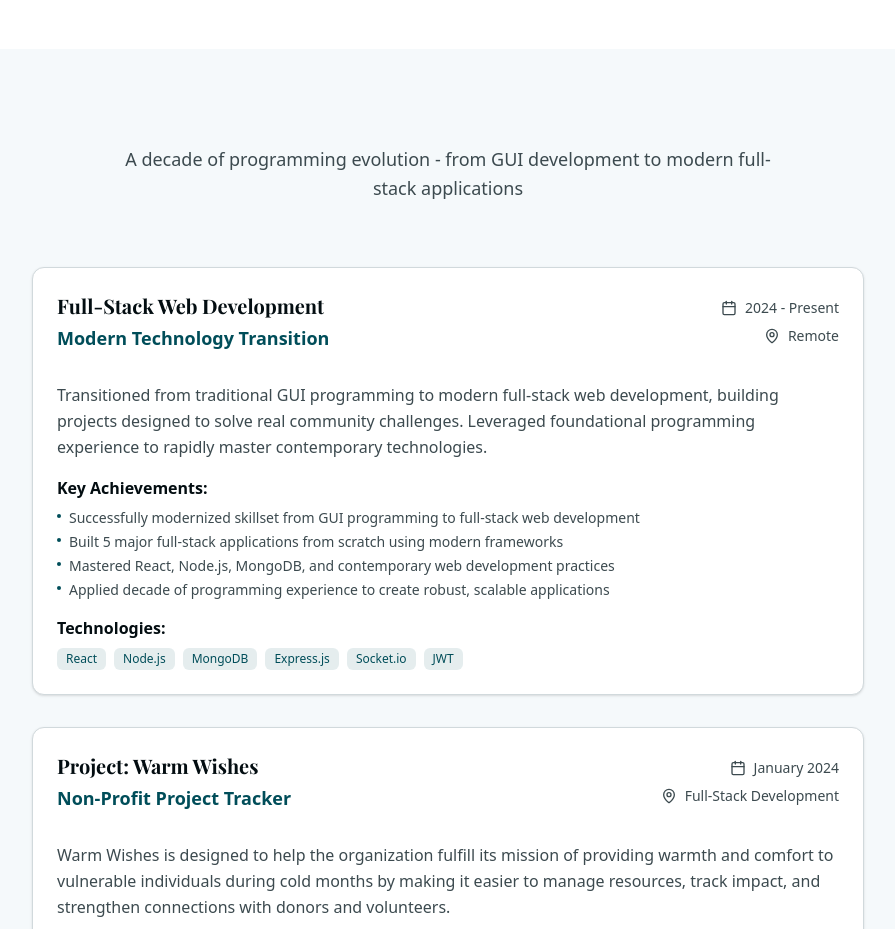
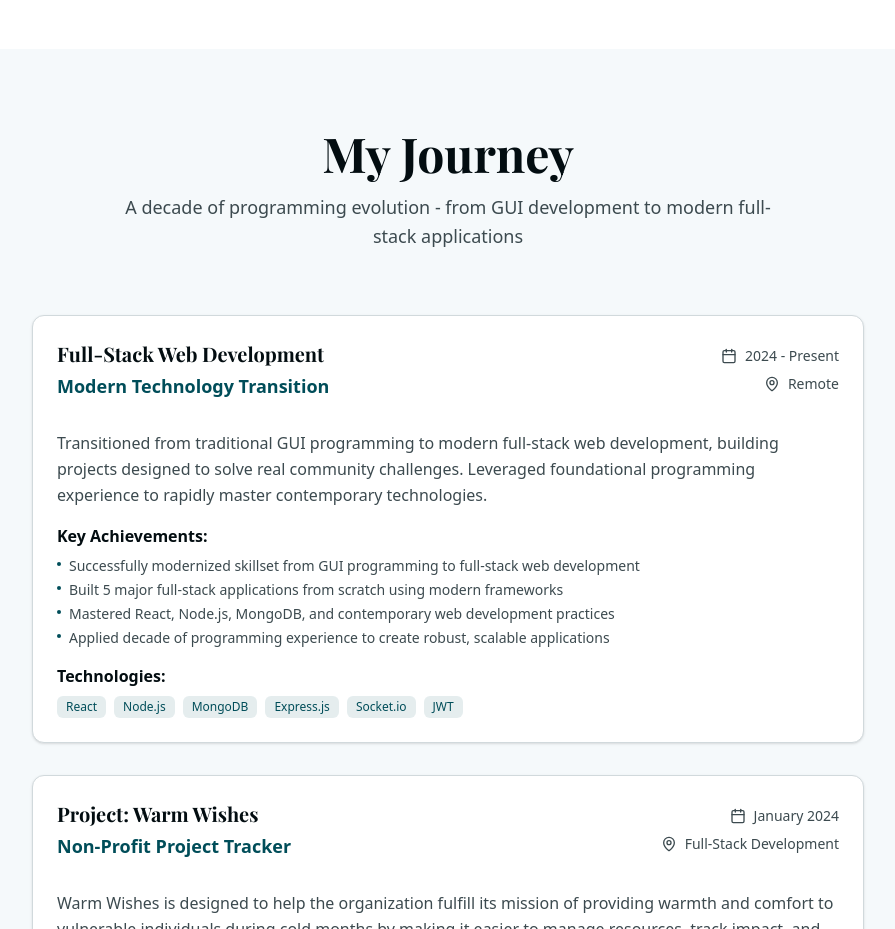
Before and after one commit to Jozewski/JLportfolio, a Next.js app: page / in a window 1280 px wide. Shown: the part 5420-6349 px from the top of the page, without its empty margins (192-1087 px from the left). Built offline with nearby package versions, Linux system fonts and the light colour scheme; a web font is replaced by a local one.

Commit message:
Applied section header.

```diff
--- a/components/experience.tsx
+++ b/components/experience.tsx
@@ -116,7 +116,7 @@ export function Experience() {
     <section id="experience" className="py-20 bg-background">
       <div className="max-w-4xl mx-auto px-4 sm:px-6 lg:px-8">
         <div className="text-center mb-16">
-          <h2 className="font-heading text-3xl sm:text-4xl lg:text-5xl font-bold text-foreground mb-4"></h2>
+          <h2 className="font-heading text-3xl sm:text-4xl lg:text-5xl font-bold text-foreground mb-4">My Journey</h2>
           <p className="text-lg text-muted-foreground max-w-2xl mx-auto leading-relaxed">
             A decade of programming evolution - from GUI development to modern
             full-stack applications
```
